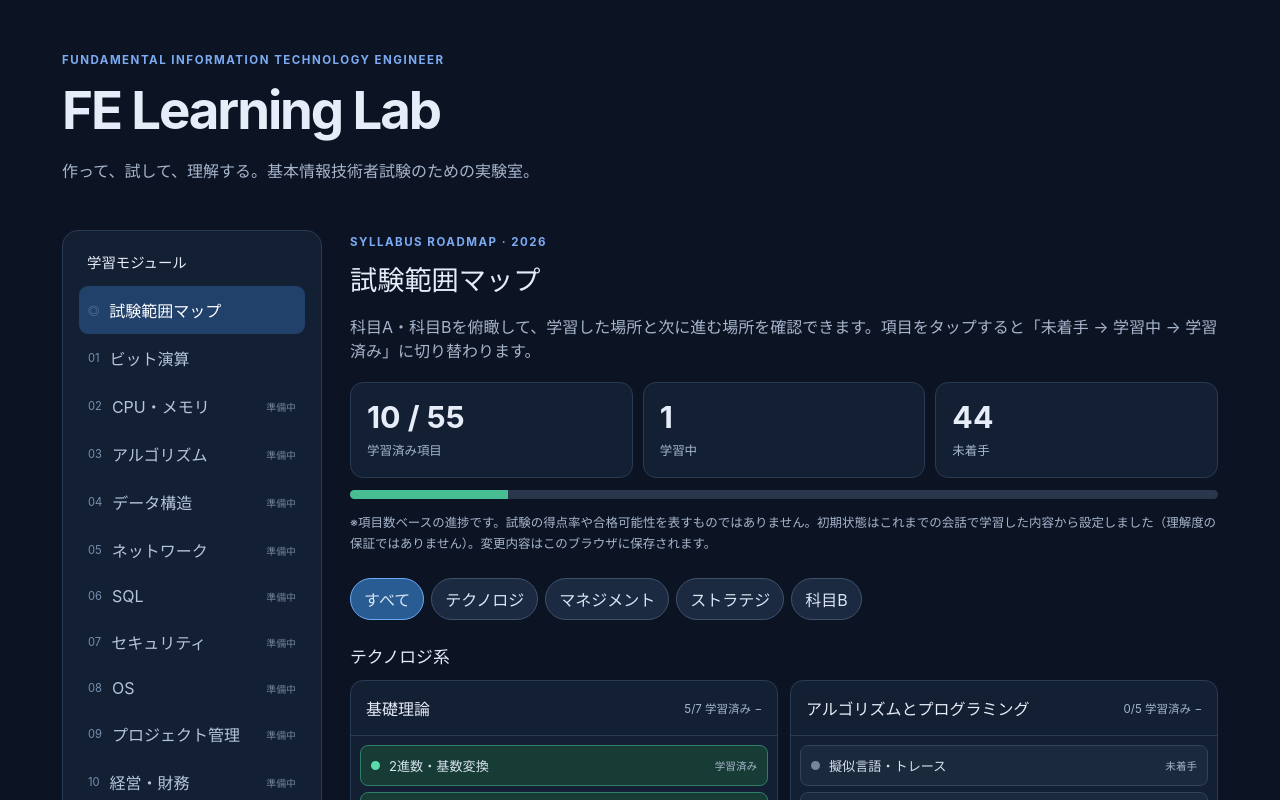
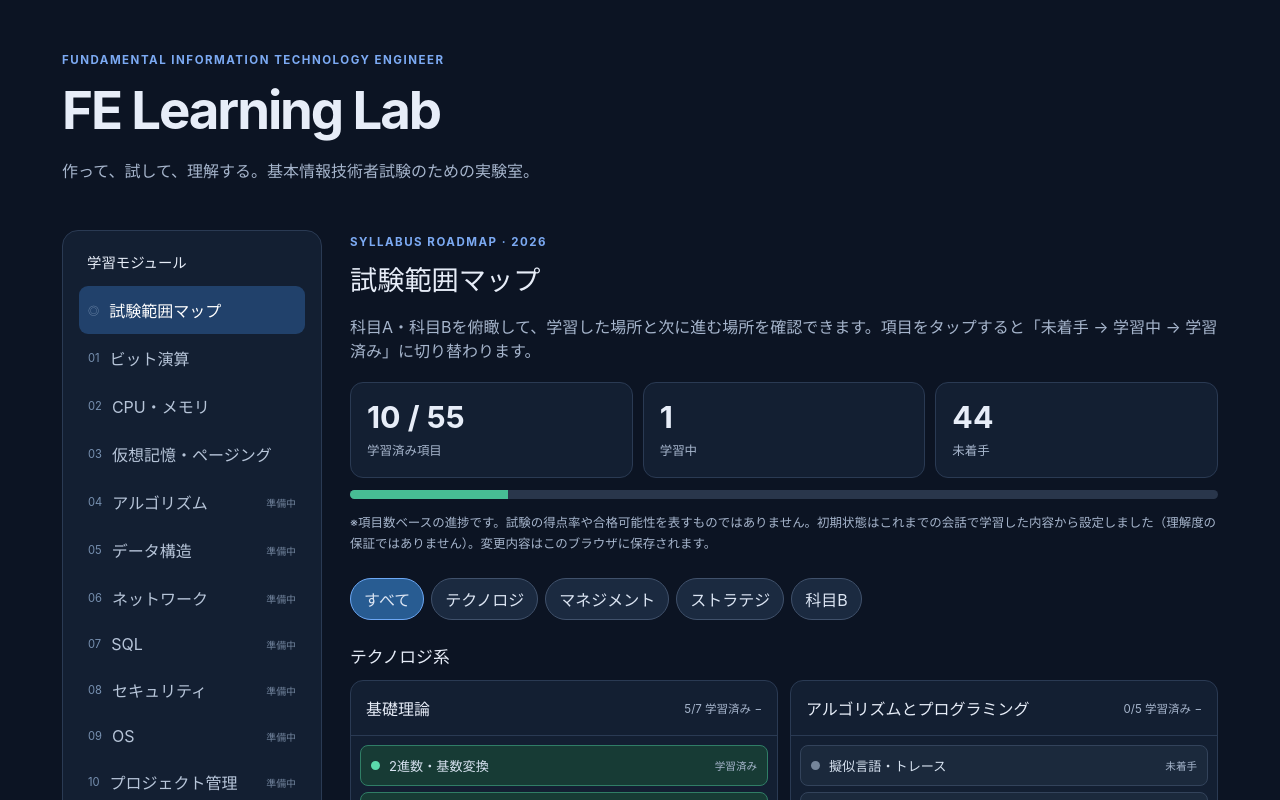
Before and after one commit to kuro151kuro/fe-learning-lab, a React (Vite) app: page / in a window 1280 px wide. Shown: the top 800 px of the page. Built offline with nearby package versions, Linux system fonts and the light colour scheme.

Commit message:
Expose paging visualization in FE Learning Lab navigation

```diff
--- a/src/App.tsx
+++ b/src/App.tsx
@@ -1,8 +1,9 @@
 import { useState } from "react";
 import LearningMap from "./LearningMap";
 import CacheLab from "./CacheLab";
+import PagingLab from "./PagingLab";
 import { bits, byte, calculate, signed, type Operation } from "./bit";
-const modules = ["ビット演算","CPU・メモリ","アルゴリズム","データ構造","ネットワーク","SQL","セキュリティ","OS","プロジェクト管理","経営・財務"];
+const modules = ["ビット演算","CPU・メモリ","仮想記憶・ページング","アルゴリズム","データ構造","ネットワーク","SQL","セキュリティ","OS","プロジェクト管理","経営・財務"];
 const operations: Operation[] = ["NOT","AND","OR","XOR","SHL","SHR"];
 export default function App() {
   const [selected, setSelected] = useState(-1);
@@ -13,8 +14,8 @@ export default function App() {
   const result = calculate(a,b,op);
   return <div className="shell">
     <header><span className="eyebrow">FUNDAMENTAL INFORMATION TECHNOLOGY ENGINEER</span><h1>FE Learning Lab</h1><p>作って、試して、理解する。基本情報技術者試験のための実験室。</p></header>
-    <div className="layout"><nav aria-label="学習分野"><h2>学習モジュール</h2><button className={selected===-1?"module active":"module"} onClick={()=>setSelected(-1)}><span>◎</span>試験範囲マップ</button>{modules.map((m,i)=><button key={m} className={selected===i?"module active":"module"} onClick={()=>setSelected(i)}><span>{String(i+1).padStart(2,"0")}</span>{m}{i>0&&<small>準備中</small>}</button>)}</nav>
-    <main>{selected===-1?<LearningMap/>:selected===1?<CacheLab/>:selected===0?<><div className="heading"><span className="eyebrow">LAB 01 · TECHNOLOGY</span><h2>ビット演算ラボ</h2><p>各ビットをクリックして、演算結果がどう変わるか観察しよう。</p></div>
+    <div className="layout"><nav aria-label="学習分野"><h2>学習モジュール</h2><button className={selected===-1?"module active":"module"} onClick={()=>setSelected(-1)}><span>◎</span>試験範囲マップ</button>{modules.map((m,i)=><button key={m} className={selected===i?"module active":"module"} onClick={()=>setSelected(i)}><span>{String(i+1).padStart(2,"0")}</span>{m}{i>2&&<small>準備中</small>}</button>)}</nav>
+    <main>{selected===-1?<LearningMap/>:selected===1?<CacheLab/>:selected===2?<PagingLab/>:selected===0?<><div className="heading"><span className="eyebrow">LAB 01 · TECHNOLOGY</span><h2>ビット演算ラボ</h2><p>各ビットをクリックして、演算結果がどう変わるか観察しよう。</p></div>
       <section className="panel"><h3>入力 A</h3><div className="stats"><strong>{a} <small>10進数</small></strong><span>0x{a.toString(16).toUpperCase().padStart(2,"0")} · 符号付き {signed(a)}</span></div><input aria-label="入力A" type="range" min="0" max="255" value={a} onChange={e=>setA(Number(e.target.value))}/><div className="bits">{bits(a).split("").map((v,i)=><button key={i} className={v==="1"?"bit on":"bit"} onClick={()=>setA(byte(a^(1<<(7-i))))}>{v}<small>{7-i}</small></button>)}</div></section>
       <section className="panel"><h3>演算</h3><div className="operations">{operations.map(v=><button key={v} className={op===v?"chosen":""} onClick={()=>setOp(v)}>{v}</button>)}</div>{["AND","OR","XOR"].includes(op)&&<><label htmlFor="mask">入力 B：{b}（{bits(b)}）</label><input id="mask" type="range" min="0" max="255" value={b} onChange={e=>setB(Number(e.target.value))}/></>}</section>
       <section className="panel result"><h3>結果</h3><div className="bits">{bits(result).split("").map((v,i)=><div key={i} className={v==="1"?"bit on":"bit"}>{v}<small>{7-i}</small></div>)}</div><div className="stats"><strong>{result} <small>10進数</small></strong><span>0x{result.toString(16).toUpperCase().padStart(2,"0")} · 符号付き {signed(result)}</span></div></section>
```
